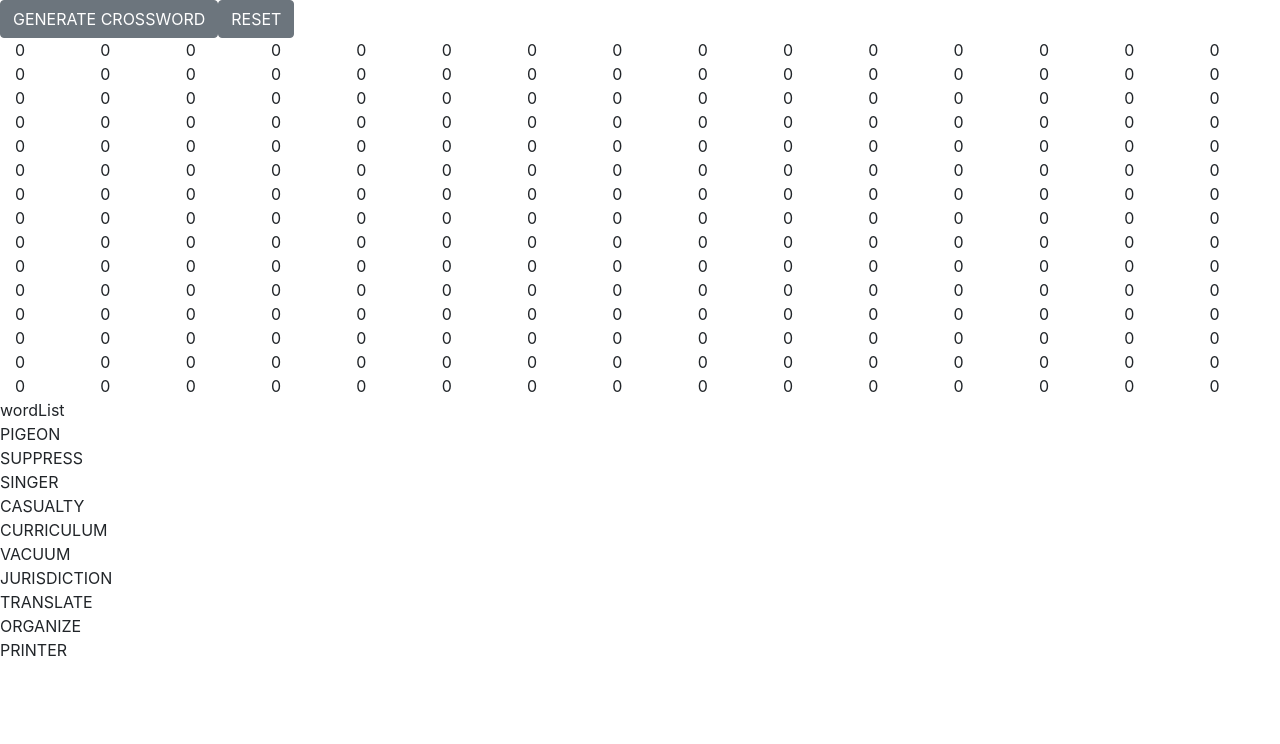
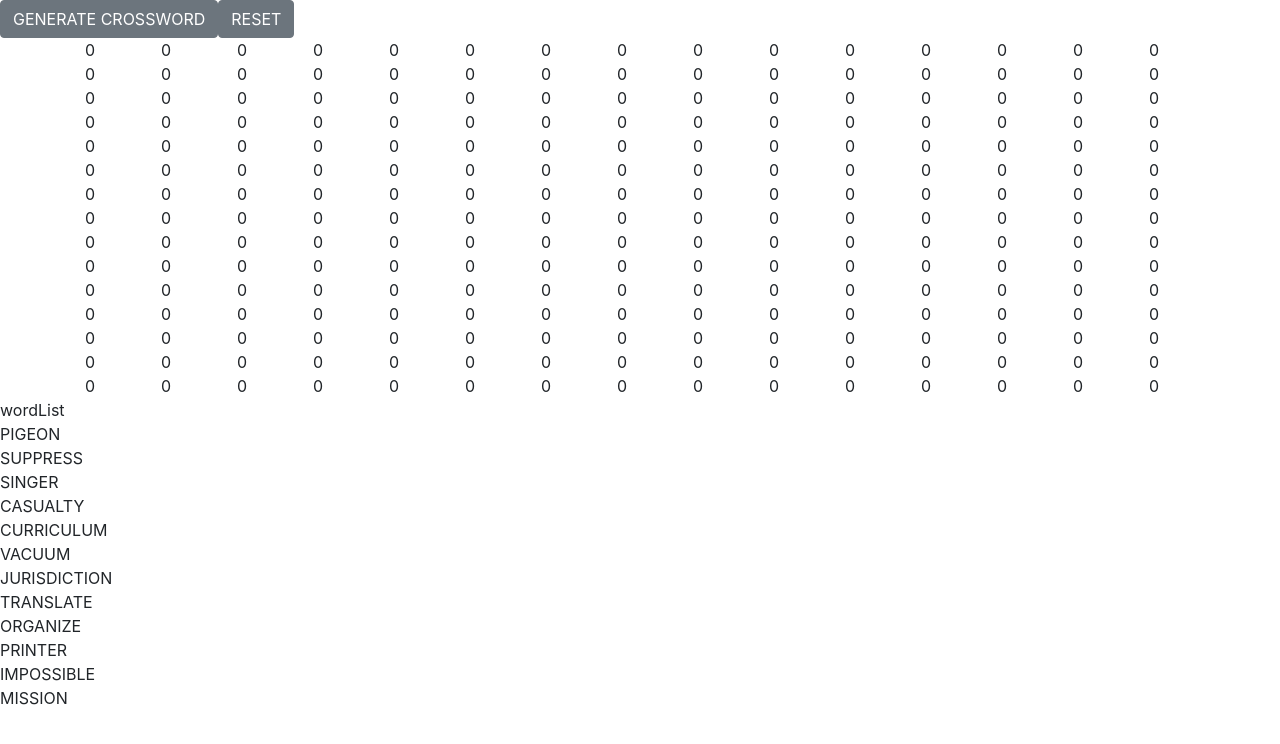
Before and after one commit to SoLetsCode/Crossword-generator, a React (Create React App) app in the folder client/: page / in a window 1280 px wide. Shown: the top 744 px of the page. Built offline with nearby package versions, Linux system fonts and the light colour scheme.

Commit message:
grid is successfully created, however sometimes it doens't work

```diff
--- a/client/src/components/Grid.js
+++ b/client/src/components/Grid.js
@@ -1,6 +1,6 @@
 import React, { useState, useEffect } from "react";
 
-import { Button, Col } from "reactstrap";
+import { Button, Container, Col, Row } from "reactstrap";
 
 const defaultWordList = [
   "pigeon",
@@ -13,6 +13,8 @@ const defaultWordList = [
   "translate",
   "organize",
   "printer",
+  "impossible",
+  "mission",
 ];
 
 const alphabet = [
@@ -54,6 +56,7 @@ function Grid() {
     defaultWordList.map((word) => word.toUpperCase())
   );
   const [grid, setGrid] = useState(null);
+  const [solutionGrid, setSolutionGrid] = useState([[]]);
 
   useEffect(() => {
     generateGrid();
@@ -70,8 +73,8 @@ function Grid() {
     setGrid(tempGrid);
   };
 
-  const generateCrosswordClicked = async () => {
-    await putWordsInGrid();
+  const generateCrosswordClicked = () => {
+    putWordsInGrid();
     // await fillWithRandom();
   };
 
@@ -79,9 +82,9 @@ function Grid() {
     generateGrid();
   };
 
-  const fillWithRandom = async () => {
+  const fillWithRandom = (myGrid) => {
     //create a new copy of grid
-    let tempGrid = copyGrid(grid);
+    let tempGrid = copyGrid(myGrid);
 
     //run through tempGrid and change blank values
     for (let x = 0; x < COLUMNS; x++) {
@@ -92,36 +95,67 @@ function Grid() {
       }
     }
 
-    setGrid(tempGrid);
-
-    return;
+    return tempGrid;
   };
 
-  const putWordsInGrid = async () => {
+  const putWordsInGrid = () => {
     if (grid === null) {
       console.log("WAIT");
       return;
     }
+    let myGrid = copyGrid(grid);
+    let tempWordList = [...wordList];
 
-    let tempWordList = [...wordList];
-    putWordInGrid(tempWordList[0]);
+    for (let word of tempWordList) {
+      let attempts = 0;
+      while (true) {
+        attempts++;
+        let result = putWordInGrid(myGrid, word);
+
+        if (attempts > COLUMNS * ROWS) {
+          console.log(
+            `Too many attempts. ${word} input failed after ${attempts} tries`
+          );
+          throw `Too many attempts. ${word} input failed after ${attempts} tries`;
+          break;
+        } else if (result) {
+          myGrid = result;
+          break;
+        }
+      }
+    }
+    setSolutionGrid(myGrid);
+    console.table(myGrid);
+    myGrid = fillWithRandom(myGrid);
+    console.table(myGrid);
+    setGrid(myGrid);
   };
 
-  const putWordInGrid = (word) => {
+  const putWordInGrid = (myGrid, word, debug = false) => {
     let directions = [...DIRECTIONS];
     let { x, y } = generateRandomPos();
     let tempDirection = generateRandomDirection(directions);
-    let tempGrid = copyGrid(grid);
-    console.log(`x is ${x}`);
-    console.log(`y is ${y}`);
-    console.log(tempDirection);
-    setGrid(tempGrid);
-    console.log(checkIfWordFits(tempGrid, tempDirection, wordList[0], x, y));
-    if (checkIfWordFits(tempGrid, tempDirection, wordList[0], x, y)) {
-      checkIfWordFits(tempGrid, tempDirection, wordList[0], x, y, true);
+    let tempGrid = myGrid;
+    if (debug) {
+      console.log(`x is ${x}`);
+      console.log(`y is ${y}`);
+      console.log(`direction is ${tempDirection}`);
+      console.log(
+        `${word} fits ? ${checkIfWordFits(
+          tempGrid,
+          tempDirection,
+          wordList[0],
+          x,
+          y
+        )}`
+      );
     }
-
-    setGrid(tempGrid);
+    if (checkIfWordFits(tempGrid, tempDirection, word, x, y)) {
+      return copyGrid(
+        checkIfWordFits(tempGrid, tempDirection, word, x, y, true)
+      );
+    }
+    return false;
   };
 
   const checkIfWordFits = (tempGrid, direction, word, x, y, write = false) => {
@@ -266,8 +300,7 @@ function Grid() {
     if (!write) {
       return result;
     } else {
-      console.table(myGrid);
-      return myGrid;
+      return copyGrid(myGrid);
     }
   };
 
@@ -315,13 +348,17 @@ function Grid() {
     if (grid === null) {
       return;
     }
-    return grid.map((col) => (
-      <div className="d-flex">
-        {col.map((letter) => (
-          <Col>{letter}</Col>
+    return (
+      <Container>
+        {grid.map((col) => (
+          <Row>
+            {col.map((letter) => (
+              <Col>{letter}</Col>
+            ))}
+          </Row>
         ))}
-      </div>
-    ));
+      </Container>
+    );
   };
 
   return (
```
